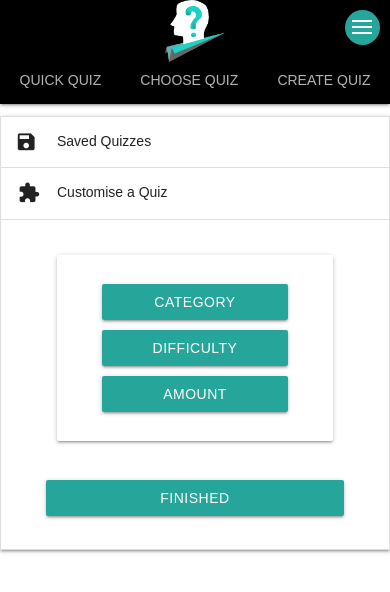
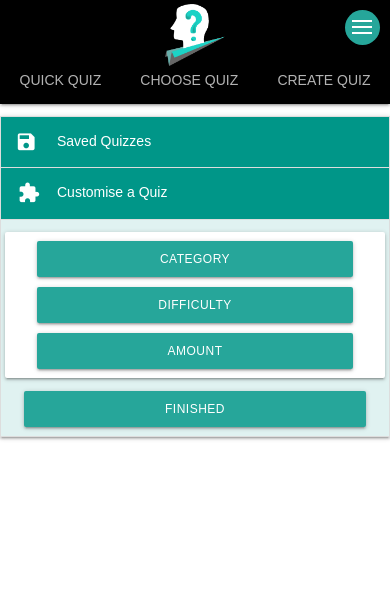
Before and after one commit to RichardNolan/wad_project, a React (Create React App) app in the folder client/: page /options in a window 390 px wide. Shown: the top 592 px of the page. Built offline with nearby package versions, Linux system fonts and the light colour scheme; no server answers.

Commit message:
General tidying

```diff
--- a/client/src/App.css
+++ b/client/src/App.css
@@ -1,10 +1,5 @@
 .App {
   text-align: center;
-}
-
-.App-logo {
-  animation: App-logo-spin infinite 20s linear;
-  height: 80px;
 }
 
 .App-header {
@@ -22,7 +17,42 @@
   font-size: large;
 }
 
-@keyframes App-logo-spin {
-  from { transform: rotate(0deg); }
-  to { transform: rotate(360deg); }
+.pointer{
+  cursor:pointer;
 }
+nav{
+  z-index: 9999;
+}
+.brand-logo{
+  margin-top:4px;
+}
+@media (max-width: 600px) {
+  .card{
+    margin:0px;
+  }
+  .card .card-content{
+    padding:4px;
+  }
+  .collapsible-body{
+    padding:4px;
+    padding-top:12px;
+  }
+  .row{
+    margin-bottom: 8px;
+  }
+  h4{
+    font-size: 1.8rem;
+  }
+  h5{
+    font-size: 1.3rem;
+  }
+  .answer{
+    font-size: 12px;
+  }
+ }
+
+@media (max-width: 370px) {
+  .tabs .tab a{
+    font-size: 12px;
+  }
+ }
--- a/client/src/options/Category.js
+++ b/client/src/options/Category.js
@@ -24,7 +24,7 @@ const Category = (props) => {
 
 	return (
 		<div className="row">
-			<div className="card col s10 offset-s1">
+			<div className="card col s12 offset-s0">
 				<div className="input-field">
 					{categories}
 				</div>
--- a/client/src/options/OptionsContainer.js
+++ b/client/src/options/OptionsContainer.js
@@ -73,16 +73,16 @@ class OptionsContainer extends Component {
 			<div>
 				<ul className="collapsible">
 					<li>
-						<div className="collapsible-header"><i className="material-icons">saves</i>Saved Quizzes</div>
-						<div className="collapsible-body">
+						<div className="collapsible-header teal white-text"><i className="material-icons">saves</i>Saved Quizzes</div>
+						<div className="collapsible-body teal lighten-5">
 							<SavedQuizzes/>
 						</div>
 					</li>
 					<li className="active">
-						<div className="collapsible-header  "><i className="material-icons">extension</i>Customise a Quiz </div>
-						<div className="collapsible-body">
+						<div className="collapsible-header teal white-text "><i className="material-icons">extension</i>Customise a Quiz </div>
+						<div className="collapsible-body teal lighten-5">
 							<div className="row">
-								<div className="card col s10 offset-s1 ">
+								<div className="card col s12 offset-s0 ">
 									<div className="card-content">
 										<Link className="waves-effect btn answer" to="/options/category">Category</Link>
 										<Link className="waves-effect btn answer" to="/options/difficulty">Difficulty</Link>
--- a/client/src/options/SavedQuizzes.js
+++ b/client/src/options/SavedQuizzes.js
@@ -12,15 +12,14 @@ const SavedQuizzes = ()=>{
 
 	quizzes = quizzes.map((q, i)=>(
 		<div key={i} className="row center" data-quiz={q.id}>
-			<div className="col s6 m8">
+			<div className="col s7 m9">
 				<Link to={"/quiz/"+q.id} className="waves-effect btn col s12">{q.name}</Link>
 			</div>
-			<div className="col s3 m2">
+
+			<div className="col s5 m3">
 				<ShareLinks text="I challenge you to a Quiz-Off" link={"quiz/"+q.id} />
-			</div>
-			<div className="col s3 m2">
 				<Link to={"edit/quiz/"+q.id}><i className="material-icons">edit</i></Link>
-				<i className="material-icons red-text" onClick={()=>deleteQuiz(q.id)}>close</i>
+				<i className="material-icons red-text pointer" onClick={()=>deleteQuiz(q.id)}>close</i>
 			</div>
 		</div>
 	));
--- a/client/src/quiz/Question.js
+++ b/client/src/quiz/Question.js
@@ -40,14 +40,14 @@ const Question = (props) => {
 		let tick_correct = correct===true && key===chosen_index ? <div className="symbol correct">{"\u2714"}</div> : null;
 		return (
 			<div key={key} className="question_div">
-				{tick_incorrect}
-				{tick_correct}
 				<a
 					className="waves-effect btn answer"
 					onClick={checkAnswer}
 					index={key}
 					disabled={isDisabled}
 				>{pa}</a>
+				{tick_incorrect}
+				{tick_correct}
 			</div>
 		);
 	});
--- a/client/src/quiz/ResultsQuiz.js
+++ b/client/src/quiz/ResultsQuiz.js
@@ -19,8 +19,8 @@ const ResultsQuiz = (props) => {
 
 	return (
 		<div>
-			<h3><Score questions={props.questions} /></h3>
-			<h3>Review</h3>
+			<h4><Score questions={props.questions} /></h4>
+			<h5>Review</h5>
 			{questions.questionNumber}{questions}
 
 		</div>
--- a/client/src/quiz/question.css
+++ b/client/src/quiz/question.css
@@ -26,7 +26,8 @@
     font-size: 2rem;
     position:absolute;
     width:40px;
-    float:right;
+    top:0px;
+    /* float:right; */
     left: 10%;
-    z-index:5000;
+    z-index:1;
 }
--- a/client/src/share/ShareLinks.js
+++ b/client/src/share/ShareLinks.js
@@ -1,16 +1,27 @@
 import React from "react";
 import ShareButton from 'react-social-share-buttons'
+import "./share.css"
 
-const ShareLinks =(props)=>{
+// const ShareLinks =(props)=>{
+class ShareLinks extends React.Component{
+	constructor(){
+		super()
+		this.state = {
+			show:false,
+			platforms:["facebook", "twitter"]
+		}
+	}
 
-		let {link, text} = props;
+	showHide(){
+		this.setState({visible: !this.state.visible});
+	}
+
+	render(){
+		let {link, text} = this.props;
 		let url = "https://OURWEBSITE.com/"+link
 		let media = "https://OURWEBSITE.com/IMAGE.png"
-
-		let platforms = ["facebook", "twitter"]
-
-		platforms = platforms.map((p,i)=>(
-			<div className="col s4" key={i}>
+		let platforms = this.state.platforms.map((p,i)=>(
+			<div className="col" key={i}>
 				<ShareButton
 					compact
 					socialMedia={p}
@@ -20,11 +31,21 @@ const ShareLinks =(props)=>{
 				/>
 			</div>
 		))
-		return(
-			<div className="row">
-				{platforms}
+		let classes = "floating-menu row "
+		classes += this.state.visible ? '' : 'hide'
+		return (
+			<div class="social-menu">
+				<i className="material-icons blue-text pointer" onClick={this.showHide.bind(this)}>share</i>
+
+				<div className={classes} >
+					{platforms}
+				</div>
 			</div>
+
+
 		)
+	}
+
 
 }
 
--- /dev/null
+++ b/client/src/share/share.css
@@ -0,0 +1,9 @@
+.social-menu{
+    position:absolute;
+    text-align: left;
+}
+
+.floating-menu{
+    background-color: aliceblue;
+    padding:8px;
+}
```
